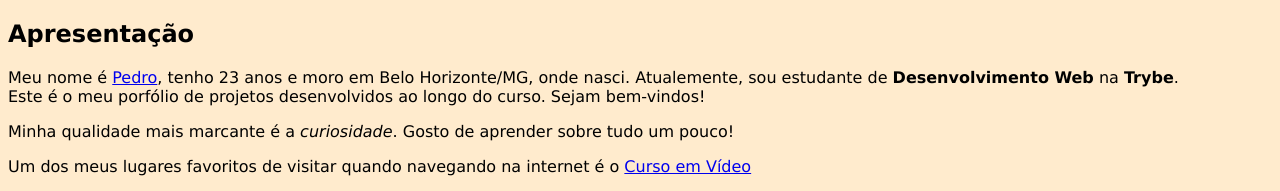
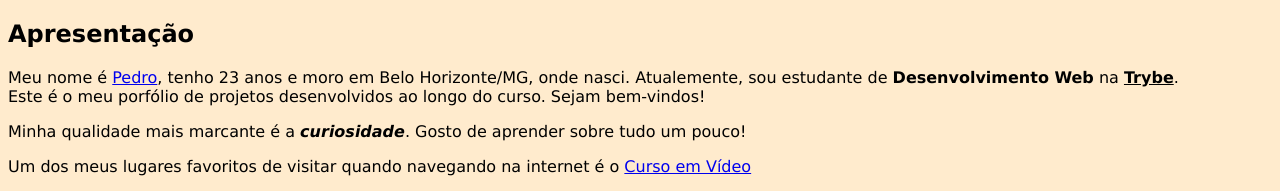
Before and after one commit to P-dPF/P-dPF.github.io, a plain HTML site: page index.html in a window 1280 px wide. Shown: the part 456-647 px from the top of the page. Drawn offline with Linux system fonts and the light colour scheme.

Commit message:
modifica estilo das tags em e strong em curiosidade e Trybe, respectivamente

```diff
--- a/index.html
+++ b/index.html
@@ -27,8 +27,8 @@
         <li><a href="#Sobre">Sobre o Portfólio</a></li>
     </ol>
     <h2 id="Apresentação">Apresentação</h2>
-    <p>Meu nome é <a href="#Pedro">Pedro</a>, tenho 23 anos e moro em Belo Horizonte/MG, onde nasci. Atualemente, sou estudante de <strong>Desenvolvimento Web</strong> na <strong>Trybe</strong>.<br>Este é o meu porfólio de projetos desenvolvidos ao longo do curso. Sejam bem-vindos!</p>
-    <p>Minha qualidade mais marcante é a <em>curiosidade</em>. Gosto de aprender sobre tudo um pouco!</p>
+    <p>Meu nome é <a href="#Pedro">Pedro</a>, tenho 23 anos e moro em Belo Horizonte/MG, onde nasci. Atualemente, sou estudante de <strong>Desenvolvimento Web</strong> na <strong style="text-decoration:underline">Trybe</strong>.<br>Este é o meu porfólio de projetos desenvolvidos ao longo do curso. Sejam bem-vindos!</p>
+    <p>Minha qualidade mais marcante é a <em style="font-weight: 800">curiosidade</em>. Gosto de aprender sobre tudo um pouco!</p>
     <p>Um dos meus lugares favoritos de visitar quando navegando na internet é o <a href="https://www.youtube.com/c/CursoemV%C3%ADdeo" target="_blank">Curso em Vídeo</a></p>
     <h2 id="Sobre">Sobre o Porfólio</h2>
     <p>Este Portólio foi criado como parte de uma das atividades do curso da Trybe, na qual praticamos as primeiras habilidades com HTML.<br> O portfolio será mantido para compiladas várias outras atividades desenvolvidas ao longo do curso</p>
```
